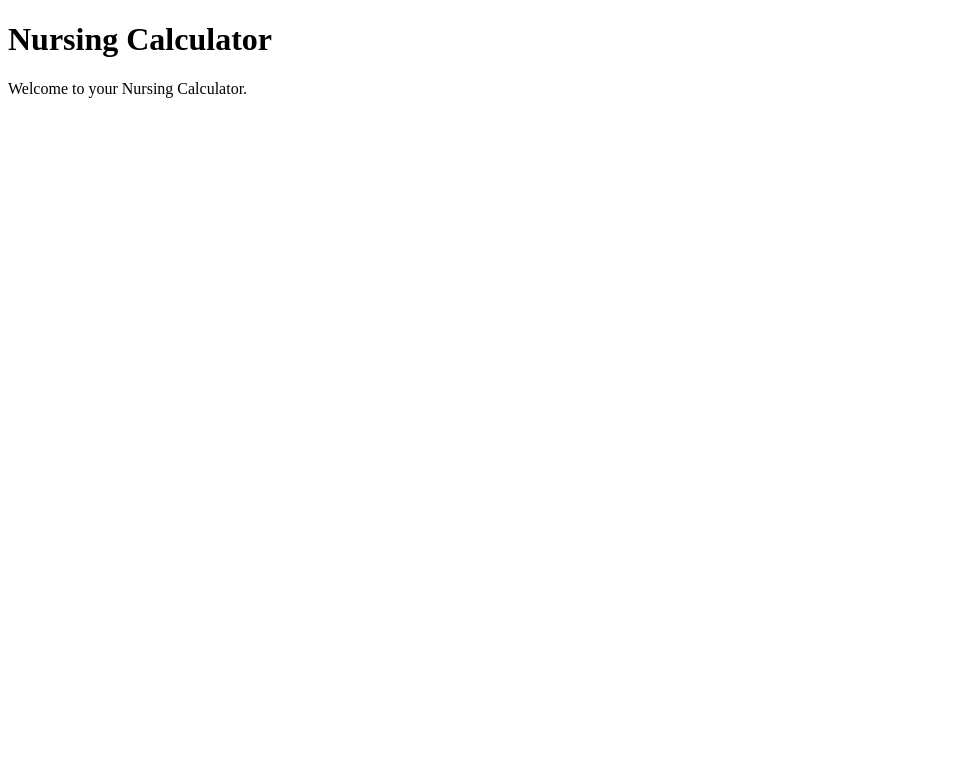
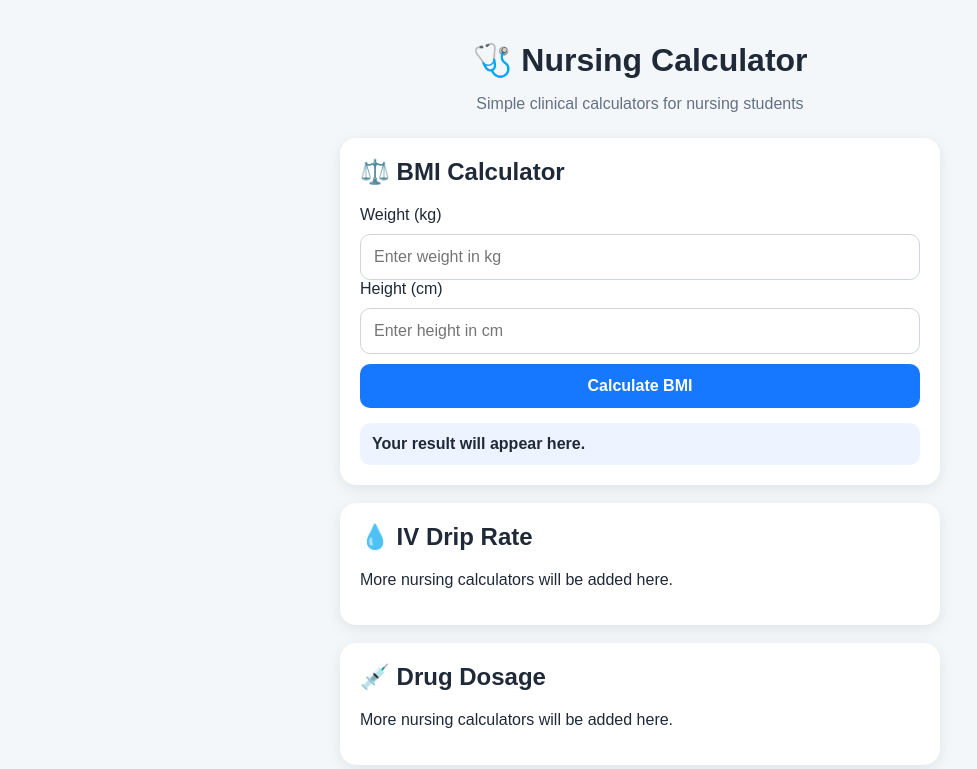
Before and after one commit to ezeokenwaebele-dotcom/MOBILE-NURSING-CALCULATOR-, a plain HTML site: page index.html in a window 1280 px wide. Shown: the whole page, without its empty margins (0-977 px from the left). Drawn offline with Linux system fonts and the light colour scheme.

Commit message:
Update index.html

```diff
--- a/index.html
+++ b/index.html
@@ -3,14 +3,73 @@
 <head>
     <meta charset="UTF-8">
     <meta name="viewport" content="width=device-width, initial-scale=1.0">
+
     <title>Nursing Calculator</title>
+
+    <link rel="stylesheet" href="style.css">
 </head>
 
 <body>
 
-    <h1>Nursing Calculator</h1>
+    <div class="container">
 
-    <p>Welcome to your Nursing Calculator.</p>
+        <h1>🩺 Nursing Calculator</h1>
+
+        <p class="subtitle">
+            Simple clinical calculators for nursing students
+        </p>
+
+        <div class="card">
+
+            <h2>⚖️ BMI Calculator</h2>
+
+            <label for="weight">Weight (kg)</label>
+            <input
+                type="number"
+                id="weight"
+                placeholder="Enter weight in kg"
+            >
+
+            <label for="height">Height (cm)</label>
+            <input
+                type="number"
+                id="height"
+                placeholder="Enter height in cm"
+            >
+
+            <button onclick="calculateBMI()">
+                Calculate BMI
+            </button>
+
+            <div class="result" id="bmiResult">
+                Your result will appear here.
+            </div>
+
+        </div>
+
+        <div class="card">
+
+            <h2>💧 IV Drip Rate</h2>
+
+            <p>
+                More nursing calculators will be added here.
+            </p>
+
+        </div>
+
+        <div class="card">
+
+            <h2>💉 Drug Dosage</h2>
+
+            <p>
+                More nursing calculators will be added here.
+            </p>
+
+        </div>
+
+    </div>
+
+    <script src="script.js"></script>
 
 </body>
 </html>
```
